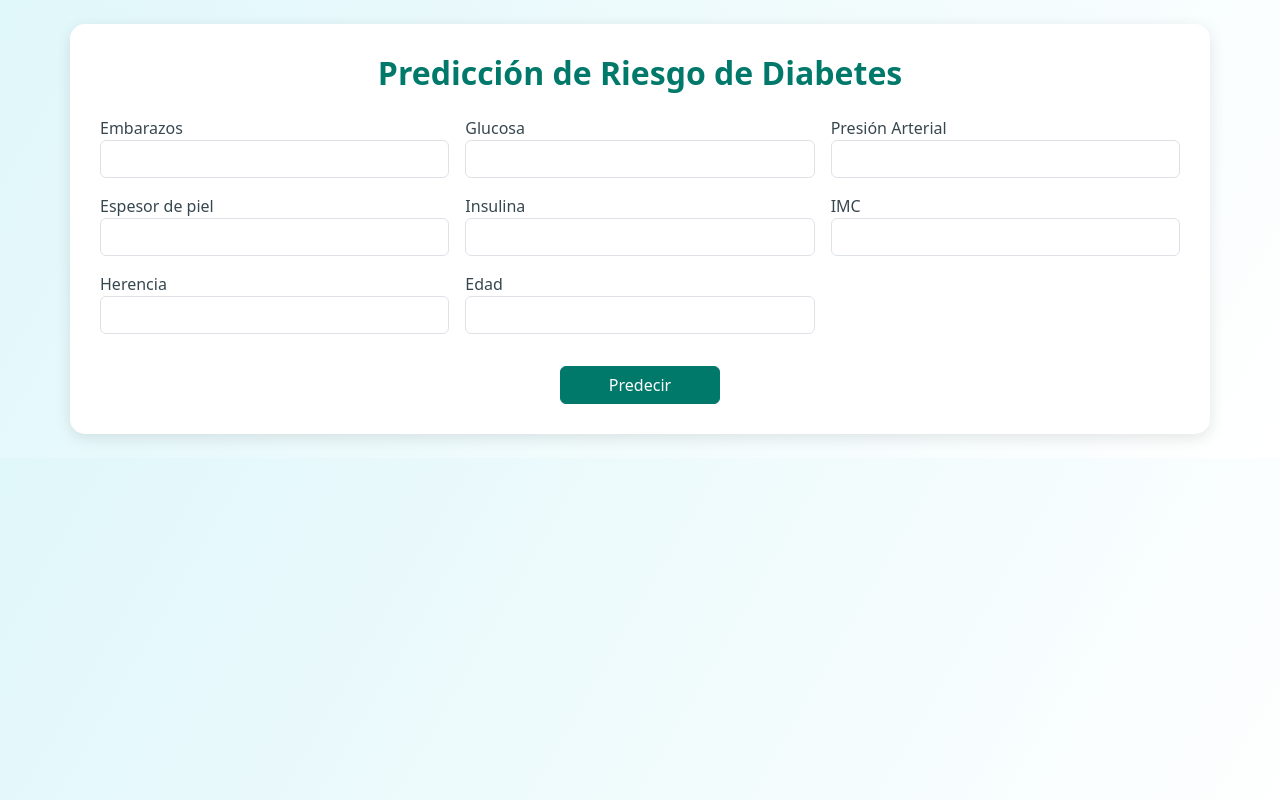
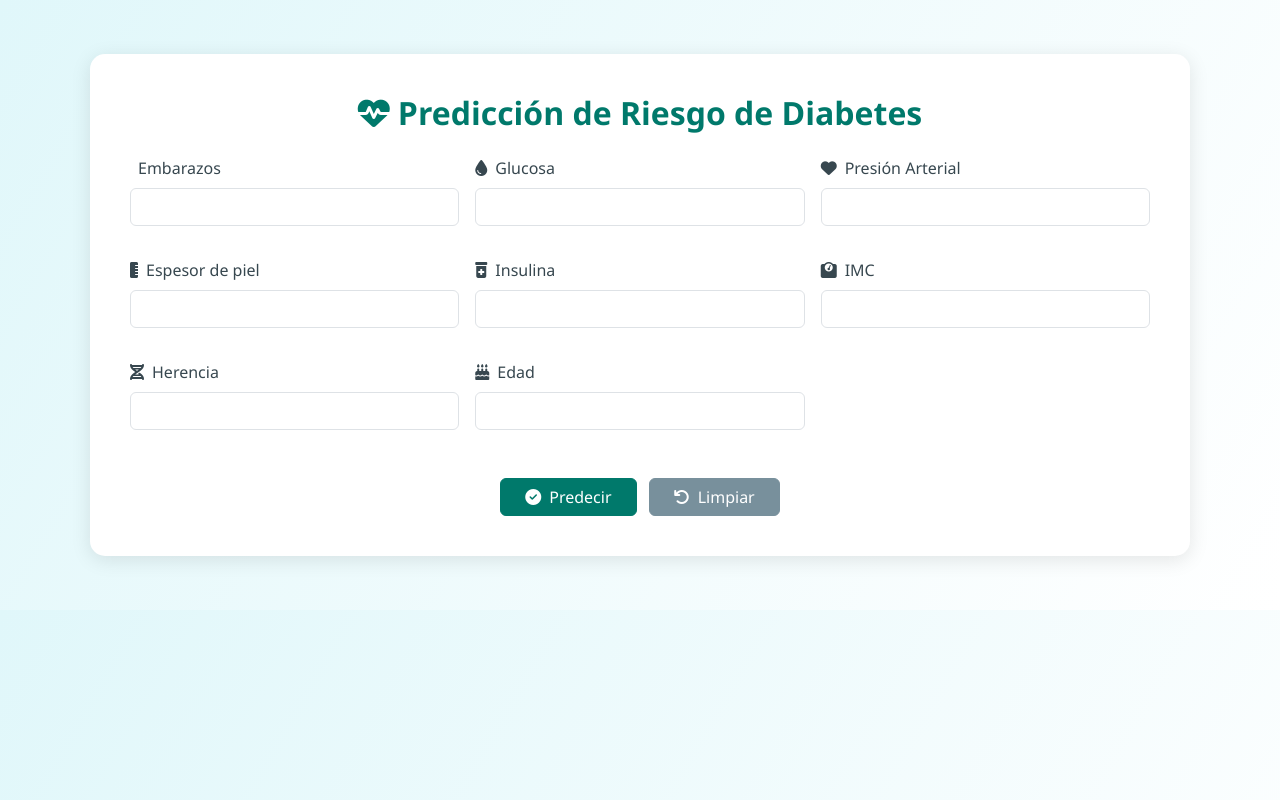
Before and after one commit to Sebrd06/prediccion_diabetes_ml, a Flask app: page /formulario in a window 1280 px wide. Run offline with Flask 2, Linux system fonts and the light colour scheme; parts of the project's set-up code (start-up, migrations or seed data) failed here and were passed over.

Commit message:
Actualizacion  index.html

```diff
--- a/templates/index.html
+++ b/templates/index.html
@@ -4,64 +4,134 @@
     <meta charset="UTF-8">
     <title>Predicción de Riesgo de Diabetes</title>
     <link rel="stylesheet" href="https://cdn.jsdelivr.net/npm/bootstrap@5.3.0/dist/css/bootstrap.min.css">
+    <link rel="stylesheet" href="https://cdnjs.cloudflare.com/ajax/libs/font-awesome/6.5.0/css/all.min.css">
     <style>
         body {
             background: linear-gradient(120deg, #e0f7fa, #ffffff);
+            font-family: 'Segoe UI', Tahoma, Geneva, Verdana, sans-serif;
+            padding: 20px;
+            box-sizing: border-box;
         }
         .container {
             background: white;
             border-radius: 15px;
-            box-shadow: 0 4px 15px rgba(0, 0, 0, 0.1);
-            padding: 30px;
+            box-shadow: 0 4px 20px rgba(0, 0, 0, 0.1);
+            padding: 40px;
+            max-width: 1100px;
+            margin: 30px auto; /* Centrar el contenedor en la página */
+            animation: fadeIn 0.8s ease-in-out;
         }
         h2 {
             text-align: center;
             color: #00796b;
             font-weight: bold;
+            margin-bottom: 30px; /* Aumentar el margen inferior del título */
         }
         label {
             font-weight: 500;
             color: #37474f;
+            margin-bottom: 0.5rem; /* Añadir un pequeño margen inferior a las etiquetas */
+            display: block; /* Hacer que las etiquetas ocupen toda la línea */
+        }
+        .form-control {
+            margin-bottom: 1rem; /* Añadir margen inferior a los campos de formulario */
         }
         .btn-primary {
             background-color: #00796b;
             border-color: #00796b;
+            transition: background-color 0.3s ease; /* Añadir transición al hover */
         }
         .btn-primary:hover {
             background-color: #004d40;
         }
-        .table {
-            background-color: white;
+        .btn-secondary {
+            background-color: #78909c;
+            border-color: #78909c;
+            transition: background-color 0.3s ease; /* Añadir transición al hover */
+        }
+        .btn-secondary:hover {
+            background-color: #546e7a;
         }
         .alert-info {
             background-color: #e0f2f1;
             border-color: #b2dfdb;
             color: #004d40;
+            text-align: center;
+            margin-top: 20px;
+            padding: 15px;
+            border-radius: 8px;
         }
         .btn-success {
             background-color: #388e3c;
             border-color: #388e3c;
+            transition: background-color 0.3s ease; /* Añadir transición al hover */
         }
         .btn-success:hover {
             background-color: #2e7d32;
+        }
+        .form-control:focus {
+            border-color: #26a69a;
+            box-shadow: 0 0 0 0.2rem rgba(38, 166, 154, 0.25);
+        }
+        @keyframes fadeIn {
+            from {opacity: 0; transform: translateY(30px);}
+            to {opacity: 1; transform: translateY(0);}
+        }
+        .table-responsive {
+            margin-top: 30px;
+        }
+        .table th, .table td {
+            text-align: center;
+        }
+        .table-dark th {
+            background-color: #00695c; /* Un tono más oscuro del primario */
+            color: white;
+        }
+        .form-label-icon {
+            margin-right: 0.5rem;
         }
     </style>
 </head>
 <body class="p-4">
     <div class="container">
-        <h2 class="mb-4">Predicción de Riesgo de Diabetes</h2>
+        <h2 class="mb-4"><i class="fas fa-heartbeat me-2"></i>Predicción de Riesgo de Diabetes</h2>
 
-        <form action="/predecir" method="POST" class="row g-3">
-            <div class="col-md-4"><label>Embarazos</label><input type="number" step="1" name="pregnancies" class="form-control" required></div>
-            <div class="col-md-4"><label>Glucosa</label><input type="number" step="any" name="glucose" class="form-control" required></div>
-            <div class="col-md-4"><label>Presión Arterial</label><input type="number" step="any" name="bloodpressure" class="form-control" required></div>
-            <div class="col-md-4"><label>Espesor de piel</label><input type="number" step="any" name="skinthickness" class="form-control" required></div>
-            <div class="col-md-4"><label>Insulina</label><input type="number" step="any" name="insulin" class="form-control" required></div>
-            <div class="col-md-4"><label>IMC</label><input type="number" step="any" name="bmi" class="form-control" required></div>
-            <div class="col-md-4"><label>Herencia</label><input type="number" step="any" name="pedigree" class="form-control" required></div>
-            <div class="col-md-4"><label>Edad</label><input type="number" step="1" name="age" class="form-control" required></div>
+        <form action="/predecir" method="POST" class="row g-3" id="formulario">
+            <div class="col-md-4">
+                <label for="pregnancies" title="Número de embarazos que ha tenido"><i class="fas fa-user-woman form-label-icon"></i>Embarazos</label>
+                <input type="number" step="1" name="pregnancies" class="form-control" id="pregnancies" required>
+            </div>
+            <div class="col-md-4">
+                <label for="glucose" title="Nivel de glucosa en sangre"><i class="fas fa-tint form-label-icon"></i>Glucosa</label>
+                <input type="number" step="any" name="glucose" class="form-control" id="glucose" required>
+            </div>
+            <div class="col-md-4">
+                <label for="bloodpressure" title="Presión arterial diastólica"><i class="fas fa-heart form-label-icon"></i>Presión Arterial</label>
+                <input type="number" step="any" name="bloodpressure" class="form-control" id="bloodpressure" required>
+            </div>
+            <div class="col-md-4">
+                <label for="skinthickness" title="Espesor del pliegue cutáneo tricipital"><i class="fas fa-ruler-vertical form-label-icon"></i>Espesor de piel</label>
+                <input type="number" step="any" name="skinthickness" class="form-control" id="skinthickness" required>
+            </div>
+            <div class="col-md-4">
+                <label for="insulin" title="Nivel de insulina en sangre"><i class="fas fa-prescription-bottle-alt form-label-icon"></i>Insulina</label>
+                <input type="number" step="any" name="insulin" class="form-control" id="insulin" required>
+            </div>
+            <div class="col-md-4">
+                <label for="bmi" title="Índice de masa corporal"><i class="fas fa-weight form-label-icon"></i>IMC</label>
+                <input type="number" step="any" name="bmi" class="form-control" id="bmi" required>
+            </div>
+            <div class="col-md-4">
+                <label for="pedigree" title="Historial genético (predisposición)"><i class="fas fa-dna form-label-icon"></i>Herencia</label>
+                <input type="number" step="any" name="pedigree" class="form-control" id="pedigree" required>
+            </div>
+            <div class="col-md-4">
+                <label for="age" title="Edad actual en años"><i class="fas fa-birthday-cake form-label-icon"></i>Edad</label>
+                <input type="number" step="1" name="age" class="form-control" id="age" required>
+            </div>
             <div class="col-12 text-center">
-                <button class="btn btn-primary mt-3 px-5" type="submit">Predecir</button>
+                <button class="btn btn-primary mt-3 px-4" type="submit"><i class="fas fa-check-circle me-2"></i>Predecir</button>
+                <button class="btn btn-secondary mt-3 px-4 ms-2" type="reset"><i class="fas fa-undo me-2"></i>Limpiar</button>
             </div>
         </form>
 
@@ -72,14 +142,25 @@
         {% endif %}
 
         {% if historial %}
-            <div class="text-center">
-                <a href="/descargar" class="btn btn-success mt-3">⬇ Exportar resultados a Excel</a>
+            <div class="text-center mt-4">
+                <a href="/descargar" class="btn btn-success"><i class="fas fa-download me-2"></i>Exportar resultados a Excel</a>
             </div>
 
-            <h4 class="mt-5">Historial de predicciones</h4>
+            <h4 class="mt-5 text-center">Historial de predicciones</h4>
             <div class="table-responsive">
                 <table class="table table-bordered table-striped mt-3">
-                    <thead class="table-dark">
+                    <thead class="table-dark text-center">
+                        <tr>
+                            <th><i class="fas fa-user-woman"></i></th>
+                            <th><i class="fas fa-tint"></i></th>
+                            <th><i class="fas fa-heart"></i></th>
+                            <th><i class="fas fa-ruler-vertical"></i></th>
+                            <th><i class="fas fa-prescription-bottle-alt"></i></th>
+                            <th><i class="fas fa-weight"></i></th>
+                            <th><i class="fas fa-dna"></i></th>
+                            <th><i class="fas fa-birthday-cake"></i></th>
+                            <th><i class="fas fa-chart-bar"></i></th>
+                        </tr>
                         <tr>
                             <th>Embarazos</th>
                             <th>Glucosa</th>
```
Also changed, not shown: templates/inicio.html (+38 -8 lines), 1 other file.
